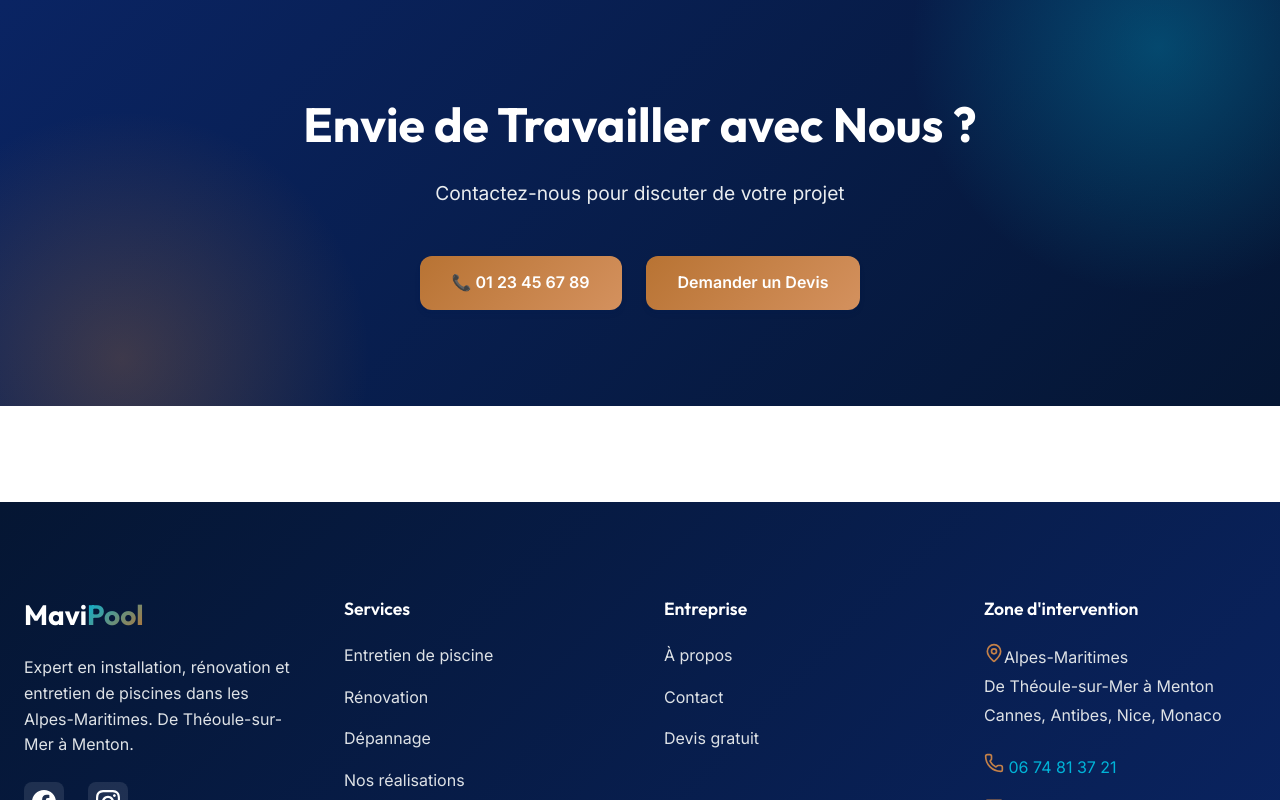
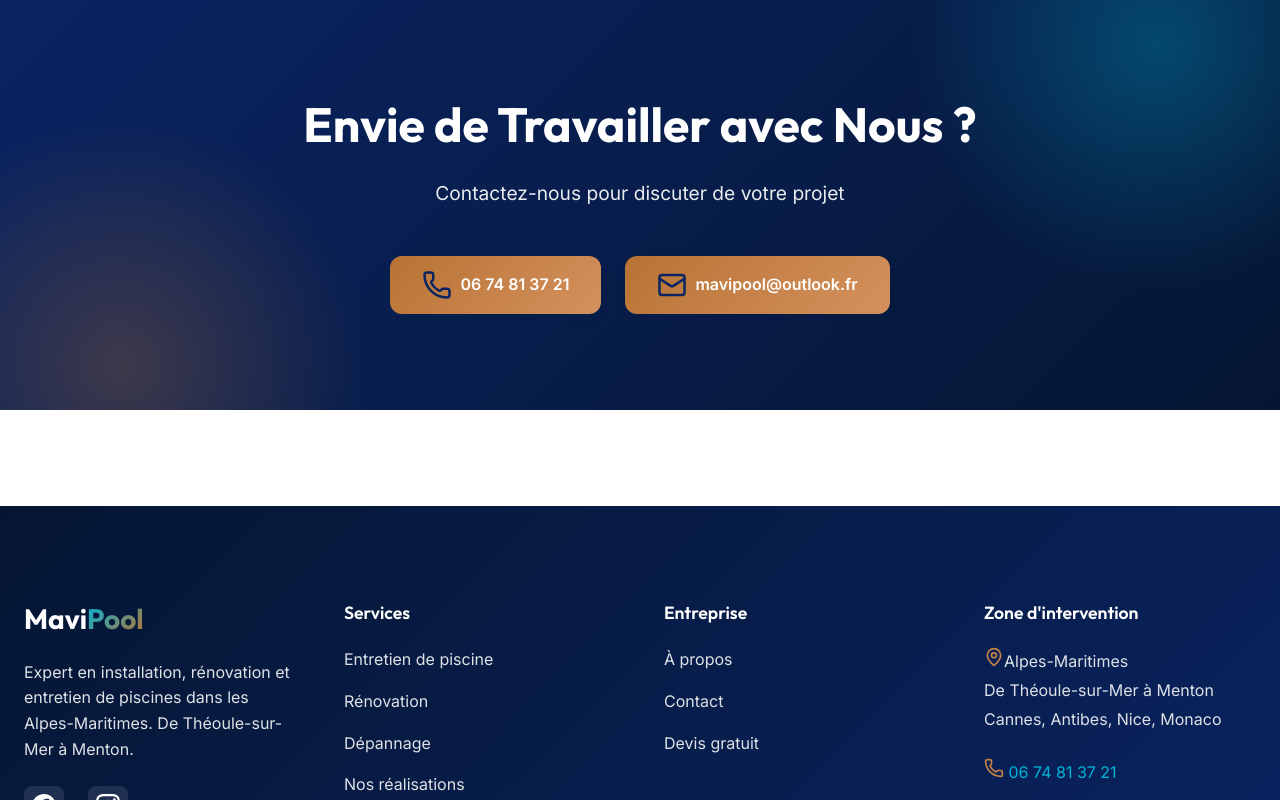
Before and after one commit to Dorian-Raud/MaviPool, a Next.js app: page /a-propos in a window 1280 px wide. Shown: the part 1314-2114 px from the top of the page. Built offline with nearby package versions, Linux system fonts and the light colour scheme.

Commit message:
Fix : composants mail

```diff
--- a/pages/a-propos.js
+++ b/pages/a-propos.js
@@ -2,6 +2,8 @@ import Head from 'next/head';
 import Link from 'next/link';
 import styles from '../styles/About.module.css';
 import { GraduationCap, Zap, Gem, Handshake, Phone, Mail, MapPin } from 'lucide-react';
+import CallButton from '../components/CallButton';
+import MailButton from '../components/EmailButton';
 
 export default function About() {
     return (
@@ -47,22 +49,22 @@ export default function About() {
                     <h2 className="text-center mb-xl">Pourquoi Choisir MaviPool ?</h2>
                     <div className="grid grid-4">
                         <div className={styles.feature}>
-                                            <div className={styles.featureIcon}><GraduationCap size={60} color="#c58148"/></div>
+                            <div className={styles.featureIcon}><GraduationCap size={60} color="#c58148" /></div>
                             <h3>Expertise</h3>
                             <p>Plus de 15 ans d'expérience dans le domaine de la piscine.</p>
                         </div>
                         <div className={styles.feature}>
-                                            <div className={styles.featureIcon}><Zap size={60} color="#c58148"/></div>
+                            <div className={styles.featureIcon}><Zap size={60} color="#c58148" /></div>
                             <h3>Réactivité</h3>
                             <p>Intervention rapide en cas de panne ou d'urgence.</p>
                         </div>
                         <div className={styles.feature}>
-                                            <div className={styles.featureIcon}><Gem size={60} color="#c58148"/></div>
+                            <div className={styles.featureIcon}><Gem size={60} color="#c58148" /></div>
                             <h3>Qualité</h3>
                             <p>Utilisation des meilleurs matériaux et équipements du marché.</p>
                         </div>
                         <div className={styles.feature}>
-                                            <div className={styles.featureIcon}><Handshake size={60} color="#c58148"/></div>
+                            <div className={styles.featureIcon}><Handshake size={60} color="#c58148" /></div>
                             <h3>Confiance</h3>
                             <p>Devis transparents et respect des délais annoncés.</p>
                         </div>
@@ -76,12 +78,8 @@ export default function About() {
                         <h2>Envie de Travailler avec Nous ?</h2>
                         <p>Contactez-nous pour discuter de votre projet</p>
                         <div className={styles.ctaButtons}>
-                            <a href="tel:+33123456789" className="btn btn-accent">
-                                📞 01 23 45 67 89
-                            </a>
-                            <Link href="/#contact" className="btn btn-outline" style={{ color: 'white', borderColor: 'white' }}>
-                                Demander un Devis
-                            </Link>
+                            <CallButton />
+                            <MailButton />
                         </div>
                     </div>
                 </div>
```
Lines whose indentation alone changed are shown as unchanged.
